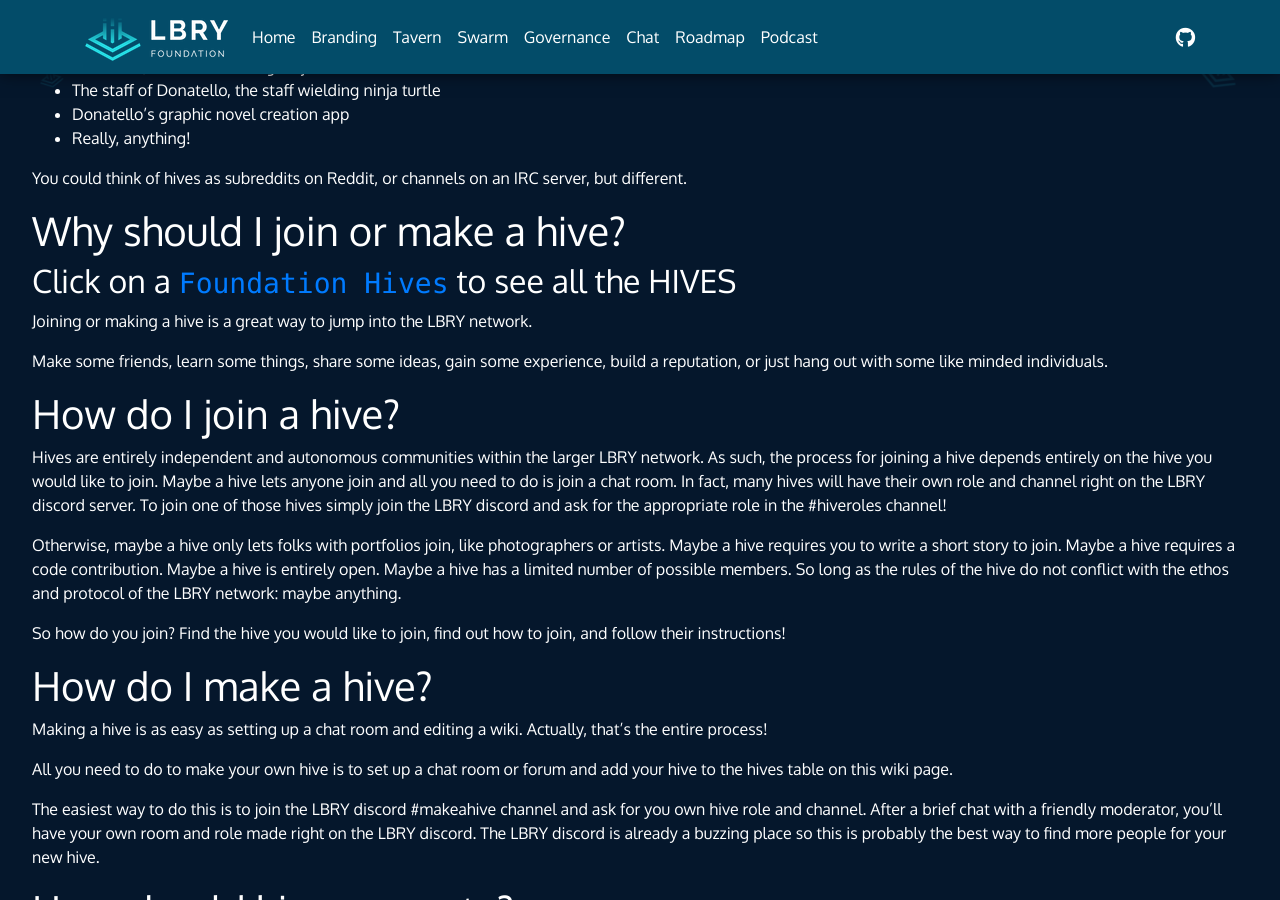
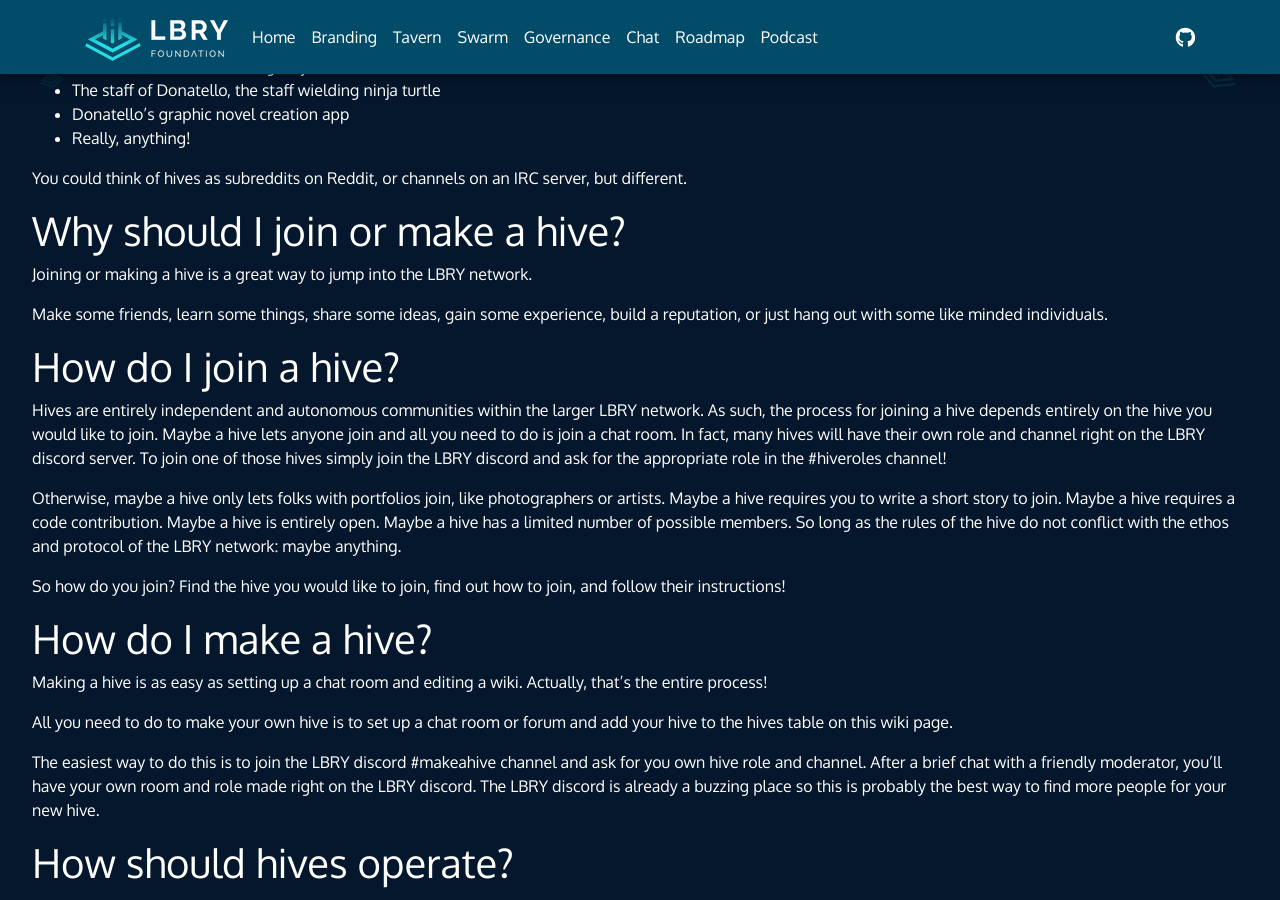
Before and after one commit to LBRYFoundation/lbryorg, a Jekyll site: the page built from pages/swarm.md, in a window 1280 px wide and 900 px high, scrolled down 780 px. Built offline with Jekyll 4.4.1, drawn with Linux system fonts in a browser that asks for light colours.

Commit message:
updated the content

```diff
--- a/pages/swarm.md
+++ b/pages/swarm.md
@@ -34,8 +34,6 @@
 
 # Why should I join or make a hive?
 
-## Click on a [`Foundation Hives`](../#viewhives) to see all the HIVES
-
 Joining or making a hive is a great way to jump into the LBRY network.
 
 Make some friends, learn some things, share some ideas, gain some experience, build a reputation, or just hang out with some like minded individuals.
```
